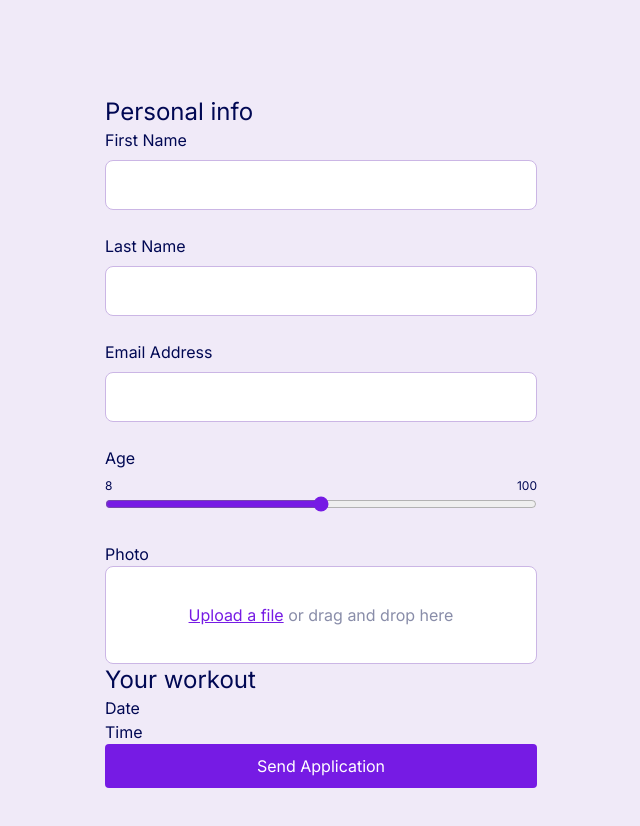
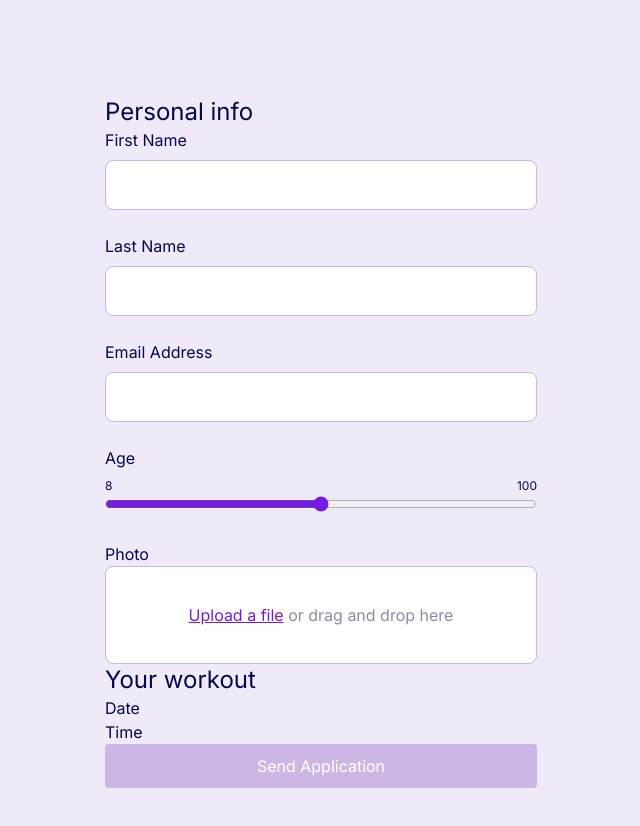
Before and after one commit to kamila-iwanska/lets-go-tailwind, a React (Vite) app: page / in a window 1280 px wide. Shown: the top 826 px of the page, without its empty margins (319-959 px from the left). Built offline with nearby package versions, Linux system fonts and the light colour scheme.

Commit message:
Add file upload functionality with drag-and-drop support; implement IconRemove component

```diff
--- a/src/App.tsx
+++ b/src/App.tsx
@@ -1,8 +1,7 @@
-import { useState } from "react";
+import { useState, type ChangeEvent } from "react";
 import { Textfield } from "./Textfield";
 import { Button } from "./Button";
-import remove from "./assets/remove.svg";
-import removeHover from "./assets/removeHover.svg";
+import { IconRemove } from "./IconRemove";
 
 function App() {
   const [firstName, setFirstName] = useState<string>("");
@@ -12,7 +11,22 @@ function App() {
   const [errorEmail, setErrorEmail] = useState<string>("");
   const [date, setDate] = useState<string>("");
   const [hour, setHour] = useState<string>("");
+  const [imageFile, setImageFile] = useState<File>();
   const availableHours = ["12:00", "14:00", "16:30", "18:30", "20:00"];
+  const updateImage = (event: ChangeEvent<HTMLInputElement>) => {
+    if (event.target.files && event.target.files[0]) {
+      setImageFile(event.target.files[0]);
+    }
+  };
+  const handleDragOver = (event: React.DragEvent<HTMLDivElement>) => {
+    event.preventDefault();
+  };
+  const handleFileDrop = (event: React.DragEvent<HTMLDivElement>) => {
+    event.preventDefault();
+    if (event.dataTransfer.files && event.dataTransfer.files[0]) {
+      setImageFile(event.dataTransfer.files[0]);
+    }
+  };
 
   return (
     <div className="flex justify-center text-dark-text bg-background min-h-screen">
@@ -68,7 +82,20 @@ function App() {
           </div>
           <div>
             <label htmlFor="photo">Photo</label>
-            <div className="border flex justify-center px-4 py-9 border-light-violet bg-white rounded-lg whitespace-pre">
+            <div
+              onDragOver={handleDragOver}
+              onDrop={handleFileDrop}
+              className="border flex justify-center px-4 py-9 border-light-violet bg-white rounded-lg whitespace-pre"
+            >
+              {imageFile ? (
+                <>
+                  {imageFile.name}{" "}
+                  <button onClick={() => setImageFile(undefined)}>
+                    <IconRemove />
+                  </button>
+                </>
+              ) : (
+                <>
                   <label
                     className="text-dark-violet underline cursor-pointer"
                     htmlFor="photo"
@@ -76,11 +103,14 @@ function App() {
                     Upload a file
                   </label>
                   <span className="text-grey-text"> or drag and drop here</span>
+                </>
+              )}
               <input
                 type="file"
                 id="photo"
                 accept="image/png, image/jpeg"
                 className="hidden"
+                onChange={updateImage}
               />
             </div>
           </div>
@@ -88,7 +118,12 @@ function App() {
         <h2 className="text-2xl">Your workout</h2>
         <label>Date</label>
         <label>Time</label>
-        <Button text="Send Application" />
+        <Button
+          text="Send Application"
+          disabled={
+            !firstName || !lastName || !email || !date || !hour || !imageFile
+          }
+        />
       </div>
     </div>
   );
--- a/src/Button.tsx
+++ b/src/Button.tsx
@@ -1,7 +1,16 @@
-export function Button({ text }: { text: string }) {
+export function Button({
+  text,
+  disabled,
+}: {
+  text: string;
+  disabled?: boolean;
+}) {
   return (
     <>
-      <button className="py-2.5 text-white bg-dark-violet hover:bg-darker-violet disabled:bg-light-violet rounded">
+      <button
+        disabled={disabled}
+        className="py-2.5 text-white bg-dark-violet hover:bg-darker-violet disabled:bg-light-violet rounded"
+      >
         {text}
       </button>
     </>
--- /dev/null
+++ b/src/IconRemove.tsx
@@ -0,0 +1,17 @@
+export function IconRemove() {
+  return (
+    <svg
+      className="group"
+      width="20"
+      height="20"
+      viewBox="0 0 20 20"
+      fill="none"
+      xmlns="http://www.w3.org/2000/svg"
+    >
+      <path
+        d="M10 0C15.523 0 20 4.477 20 10C20 15.523 15.523 20 10 20C4.477 20 0 15.523 0 10C0 4.477 4.477 0 10 0ZM7.879 6.464C7.69946 6.28275 7.45743 6.17697 7.20245 6.16832C6.94748 6.15967 6.69883 6.2488 6.50742 6.41747C6.31601 6.58613 6.1963 6.82159 6.1728 7.07562C6.14929 7.32966 6.22378 7.58308 6.381 7.784L6.465 7.879L8.585 9.999L6.465 12.121C6.28375 12.3005 6.17797 12.5426 6.16932 12.7975C6.16067 13.0525 6.2498 13.3012 6.41847 13.4926C6.58713 13.684 6.82258 13.8037 7.07662 13.8272C7.33066 13.8507 7.58408 13.7762 7.785 13.619L7.879 13.536L10 11.414L12.121 13.536C12.3005 13.7173 12.5426 13.823 12.7975 13.8317C13.0525 13.8403 13.3012 13.7512 13.4926 13.5825C13.684 13.4139 13.8037 13.1784 13.8272 12.9244C13.8507 12.6703 13.7762 12.4169 13.619 12.216L13.536 12.121L11.414 10L13.536 7.879C13.7173 7.69946 13.823 7.45743 13.8317 7.20245C13.8403 6.94748 13.7512 6.69883 13.5825 6.50742C13.4139 6.31601 13.1784 6.1963 12.9244 6.1728C12.6703 6.14929 12.4169 6.22378 12.216 6.381L12.121 6.464L10 8.586L7.879 6.464Z"
+        className="fill-dark-text group-hover:fill-red "
+      />
+    </svg>
+  );
+}
```
Lines whose indentation alone changed are shown as unchanged.
